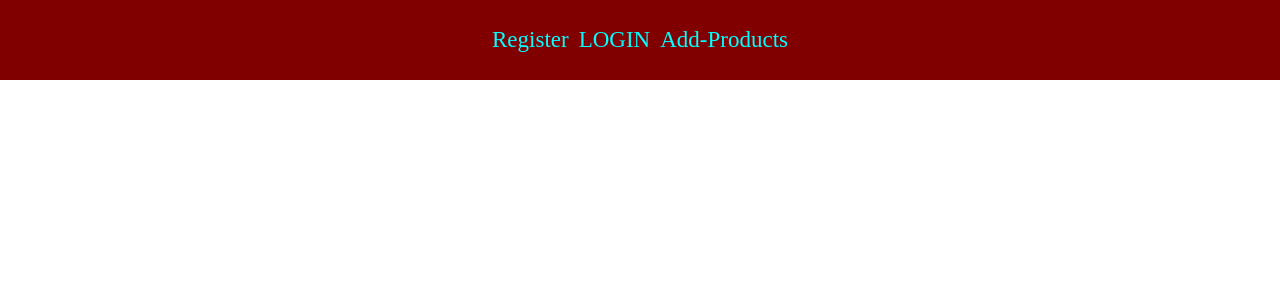
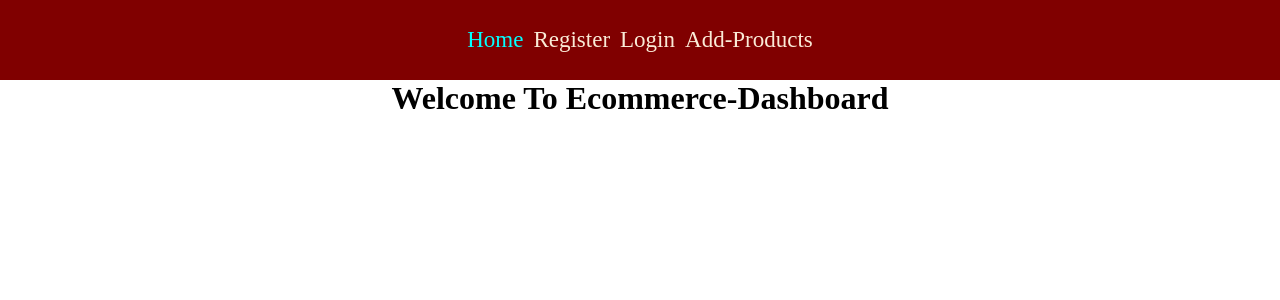
Before and after one commit to Shubhank-S/MERN-Ecommerce-Dashboard, a React (Vite) app in the folder frontend/: page / in a window 1280 px wide. Shown: the top 300 px of the page. Built offline with nearby package versions, Linux system fonts and the light colour scheme.

Commit message:
Header Component Done

```diff
--- a/frontend/src/App.jsx
+++ b/frontend/src/App.jsx
@@ -1,5 +1,8 @@
 import { BrowserRouter, Routes, Route } from "react-router-dom";
 import Header from "./components/Header/Header";
+import Home from "./pages/Home/Home";
+import AddProduct from "./pages/AddProduct/AddProduct";
+import Register from "./pages/Register/Register";
 
 function App() {
   return (
@@ -7,11 +10,11 @@ function App() {
       <BrowserRouter>
         <Header />
         <Routes>
-          <Route path="/" element />
-          <Route path="/" element />
-          <Route path="/" element />
-          <Route path="/" element />
-          <Route path="/" element />
+          <Route path="/" element={<Home />} />
+          <Route path="/add-product" element={<AddProduct />} />
+          <Route path="/register" element={<Register />} />
+          <Route path="/login" element />
+          <Route path="*" element />
         </Routes>
       </BrowserRouter>
     </main>
--- a/frontend/src/components/Header/Header.jsx
+++ b/frontend/src/components/Header/Header.jsx
@@ -6,13 +6,24 @@ function Header() {
     <header className="header">
       <ul className="header_links">
         <li>
-          <NavLink className="links">Register</NavLink>
+          <NavLink to="/" className="links">
+            Home
+          </NavLink>
         </li>
         <li>
-          <NavLink className="links">LOGIN</NavLink>
+          <NavLink to="/register" className="links">
+            Register
+          </NavLink>
         </li>
         <li>
-          <NavLink className="links">Add-Products</NavLink>
+          <NavLink to="/login" className="links">
+            Login
+          </NavLink>
+        </li>
+        <li>
+          <NavLink to="/add-product" className="links">
+            Add-Products
+          </NavLink>
         </li>
       </ul>
     </header>
--- /dev/null
+++ b/frontend/src/pages/AddProduct/AddProduct.jsx
@@ -0,0 +1,7 @@
+import "./AddProduct.css";
+
+function AddProduct() {
+  return <div>AddProduct</div>;
+}
+
+export default AddProduct;
--- /dev/null
+++ b/frontend/src/pages/Home/Home.css
@@ -0,0 +1,3 @@
+.home_heading{
+    text-align: center;
+}
--- /dev/null
+++ b/frontend/src/pages/Home/Home.jsx
@@ -0,0 +1,10 @@
+import "./Home.css";
+function Home() {
+  return (
+    <div>
+      <h1 className="home_heading">Welcome To Ecommerce-Dashboard</h1>
+    </div>
+  );
+}
+
+export default Home;
--- /dev/null
+++ b/frontend/src/pages/Register/Register.jsx
@@ -0,0 +1,7 @@
+import "./Register.css";
+
+function Register() {
+  return <div>Register</div>;
+}
+
+export default Register;
```
Also changed, not shown: frontend/src/pages/AddProduct/AddProduct.css (added), frontend/src/pages/Register/Register.css (added).
